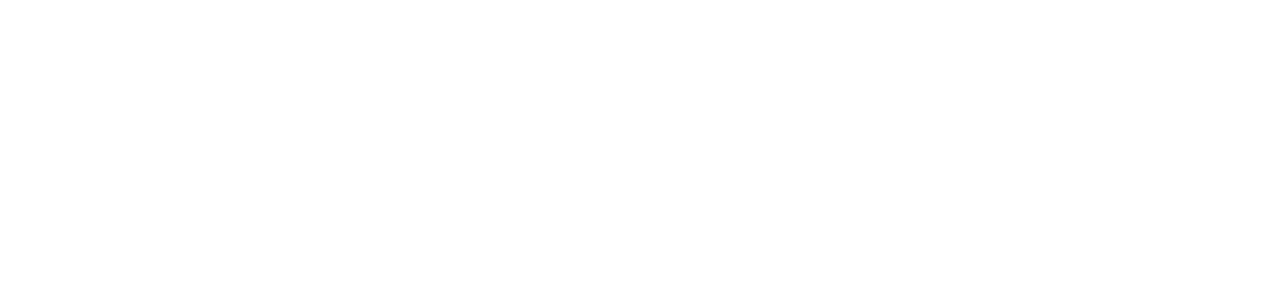
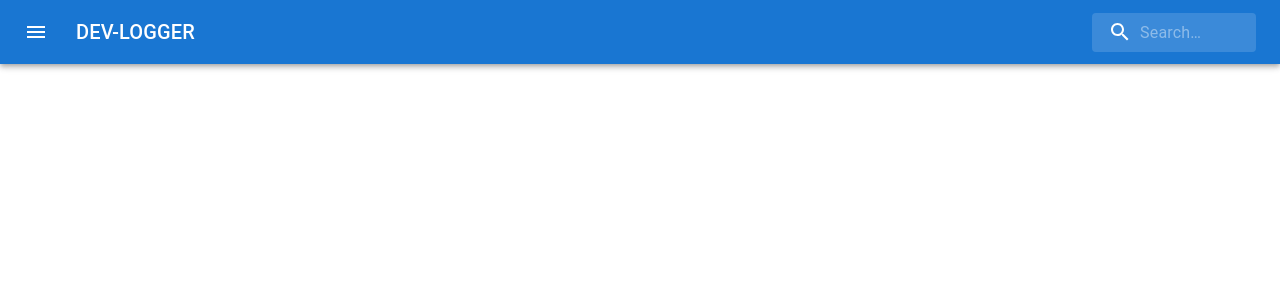
Before and after one commit to ChanHoLee275/blog, a React (Create React App) app: page / in a window 1280 px wide. Shown: the top 300 px of the page. Built offline with nearby package versions, Linux system fonts and the light colour scheme.

Commit message:
feat: Header 추가

```diff
--- a/src/Router.tsx
+++ b/src/Router.tsx
@@ -1,6 +1,7 @@
 import React from 'react';
 import { BrowserRouter } from 'react-router-dom';
+import Header from './component/Header';
 
-const Router = () => <BrowserRouter></BrowserRouter>;
+const Router = () => <BrowserRouter><Header/></BrowserRouter>;
 
 export default Router;
--- /dev/null
+++ b/src/component/Header/index.tsx
@@ -0,0 +1,89 @@
+import * as React from 'react';
+import { styled, alpha } from '@mui/material/styles';
+import AppBar from '@mui/material/AppBar';
+import Box from '@mui/material/Box';
+import Toolbar from '@mui/material/Toolbar';
+import IconButton from '@mui/material/IconButton';
+import Typography from '@mui/material/Typography';
+import InputBase from '@mui/material/InputBase';
+import MenuIcon from '@mui/icons-material/Menu';
+import SearchIcon from '@mui/icons-material/Search';
+
+const Search = styled('div')(({ theme }) => ({
+  position: 'relative',
+  borderRadius: theme.shape.borderRadius,
+  backgroundColor: alpha(theme.palette.common.white, 0.15),
+  '&:hover': {
+    backgroundColor: alpha(theme.palette.common.white, 0.25),
+  },
+  marginLeft: 0,
+  width: '100%',
+  [theme.breakpoints.up('sm')]: {
+    marginLeft: theme.spacing(1),
+    width: 'auto',
+  },
+}));
+
+const SearchIconWrapper = styled('div')(({ theme }) => ({
+  padding: theme.spacing(0, 2),
+  height: '100%',
+  position: 'absolute',
+  pointerEvents: 'none',
+  display: 'flex',
+  alignItems: 'center',
+  justifyContent: 'center',
+}));
+
+const StyledInputBase = styled(InputBase)(({ theme }) => ({
+  color: 'inherit',
+  '& .MuiInputBase-input': {
+    padding: theme.spacing(1, 1, 1, 0),
+    // vertical padding + font size from searchIcon
+    paddingLeft: `calc(1em + ${theme.spacing(4)})`,
+    transition: theme.transitions.create('width'),
+    width: '100%',
+    [theme.breakpoints.up('sm')]: {
+      width: '12ch',
+      '&:focus': {
+        width: '20ch',
+      },
+    },
+  },
+}));
+
+export default function SearchAppBar() {
+  return (
+    <Box sx={{ flexGrow: 1 }}>
+      <AppBar position="static">
+        <Toolbar>
+          <IconButton
+            size="large"
+            edge="start"
+            color="inherit"
+            aria-label="open drawer"
+            sx={{ mr: 2 }}
+          >
+            <MenuIcon />
+          </IconButton>
+          <Typography
+            variant="h6"
+            noWrap
+            component="div"
+            sx={{ flexGrow: 1, display: { xs: 'none', sm: 'block' } }}
+          >
+            DEV-LOGGER
+          </Typography>
+          <Search>
+            <SearchIconWrapper>
+              <SearchIcon />
+            </SearchIconWrapper>
+            <StyledInputBase
+              placeholder="Search…"
+              inputProps={{ 'aria-label': 'search' }}
+            />
+          </Search>
+        </Toolbar>
+      </AppBar>
+    </Box>
+  );
+}
```
